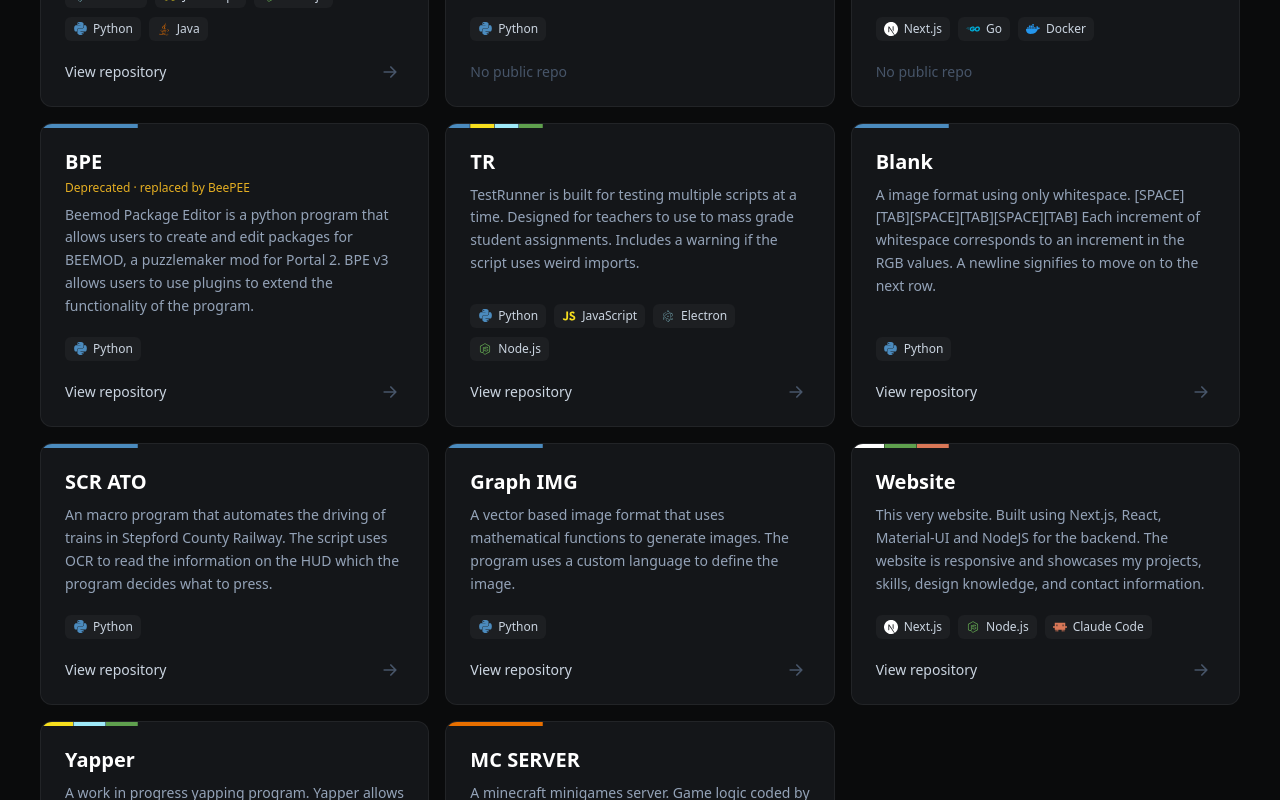
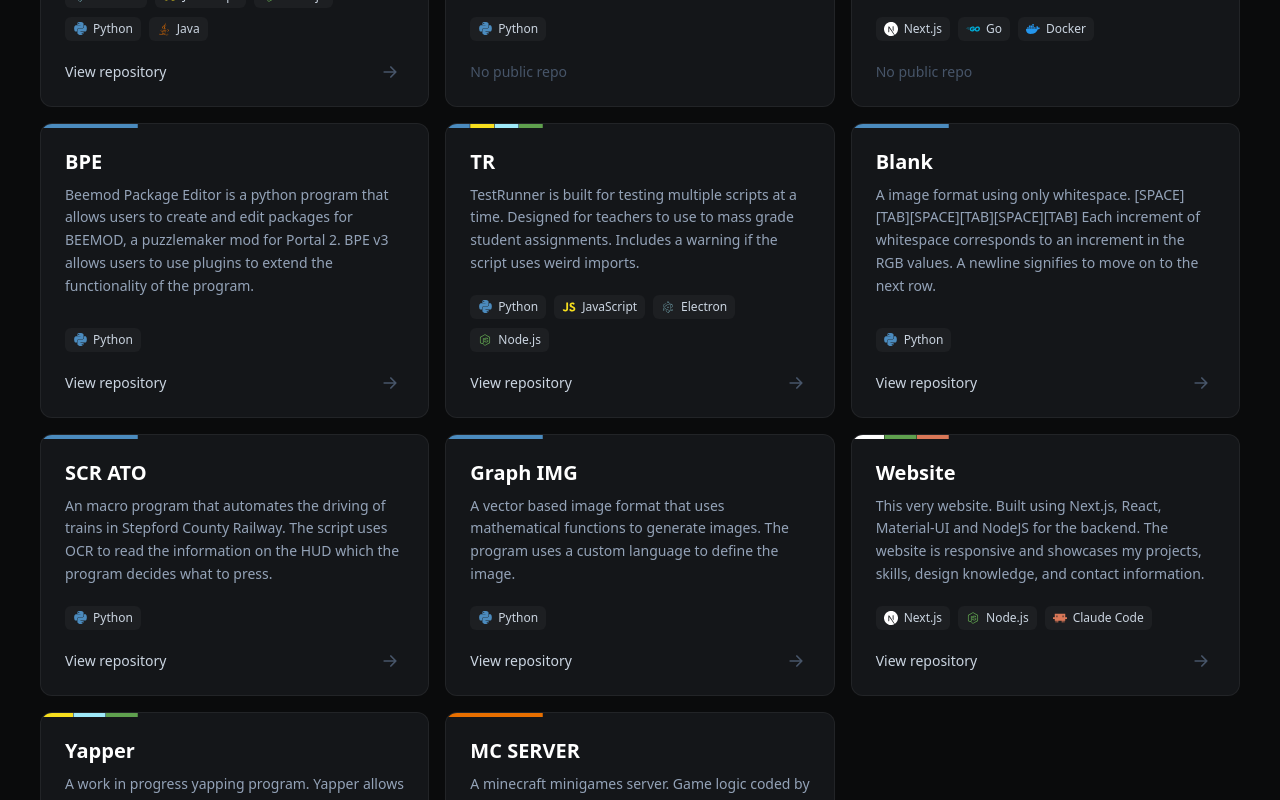
Before and after one commit to Areng14/web_profile, a Next.js app: page / in a window 1280 px wide. Shown: the part 1460-2260 px from the top of the page. Built offline with nearby package versions, Linux system fonts and the light colour scheme.

Commit message:
Revert "Mark BPE as deprecated and replaced by BeePEE"
This reverts the BPE deprecation note.

Co-Authored-By: Claude Opus 5.5 <noreply@anthropic.com>
Claude-Session: https://claude.ai/code/session_01XMhdxLeqB5bcHtoxA1zKho

```diff
--- a/app/components/ProjectCard.tsx
+++ b/app/components/ProjectCard.tsx
@@ -24,7 +24,6 @@ interface ProjectCardProps {
     description: string;
     gitRepo?: string;
     hasUsers?: boolean;
-    replacedBy?: string;
     technologies?: string[];
     activeTech?: string;
     onTechClick?: (tech: string) => void;
@@ -36,7 +35,6 @@ const ProjectCard: React.FC<ProjectCardProps> = ({
     description,
     gitRepo,
     hasUsers,
-    replacedBy,
     technologies = [],
     activeTech,
     onTechClick,
@@ -72,11 +70,6 @@ const ProjectCard: React.FC<ProjectCardProps> = ({
                     </span>
                 )}
             </div>
-            {replacedBy && (
-                <p className="mt-1 text-xs font-medium text-amber-400/90">
-                    Deprecated · replaced by {replacedBy}
-                </p>
-            )}
             <p className="mt-2 text-sm leading-relaxed text-slate-400">{description}</p>
 
             {technologies.length > 0 && (
--- a/app/components/ProjectSearch.tsx
+++ b/app/components/ProjectSearch.tsx
@@ -227,7 +227,6 @@ export default function ProjectSearch({
               description={project.description}
               gitRepo={project.gitRepo}
               hasUsers={project.hasUsers}
-              replacedBy={project.replacedBy}
               technologies={project.technologies}
               activeTech={activeChip?.name}
               onTechClick={handleTagClick}
--- a/app/lib/content.ts
+++ b/app/lib/content.ts
@@ -181,7 +181,6 @@ export const projects: ApiProject[] = [
     gradientAngle: 45,
     gitRepo: "BeePackageEditor",
     skillId: ["python"],
-    replacedBy: "BeePEE",
   },
   {
     id: "2",
--- a/app/lib/types.ts
+++ b/app/lib/types.ts
@@ -9,8 +9,6 @@ export interface ApiProject {
   skillId: string[];
   // Marks a project that real people use; shown as an icon next to the name
   hasUsers?: boolean;
-  // Name of the project that replaced this one; marks the card as deprecated
-  replacedBy?: string;
 }
 
 // Matches API skill type
@@ -43,7 +41,6 @@ export interface Project {
   gradientAngle: number;
   gitRepo?: string;
   hasUsers?: boolean;
-  replacedBy?: string;
   technologies: string[];
 }
 
@@ -56,7 +53,6 @@ export function apiProjectToProject(api: ApiProject, skillIdToName: Record<strin
     gradientAngle: api.gradientAngle ?? 45,
     gitRepo: api.gitRepo || undefined,
     hasUsers: api.hasUsers,
-    replacedBy: api.replacedBy,
     technologies: (api.skillId ?? []).map((id) => skillIdToName[id] || id),
   };
 }
```
